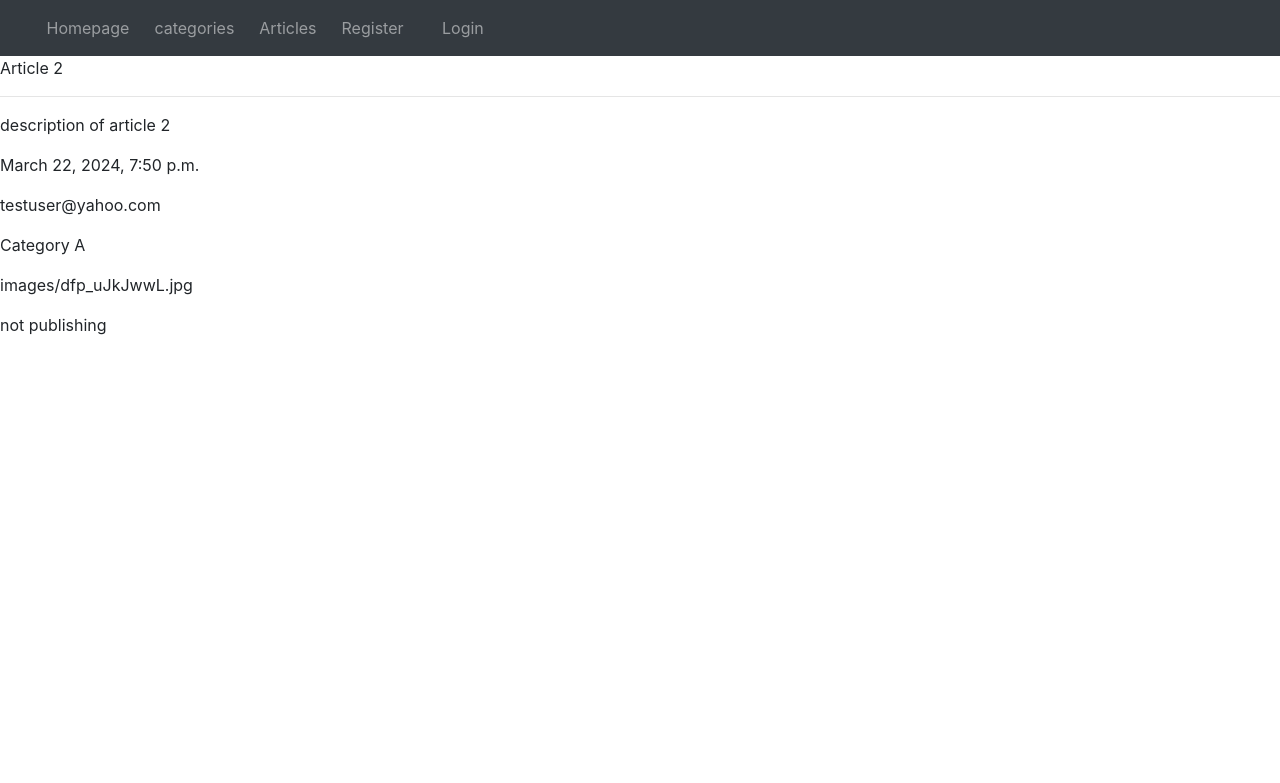
After one commit to notSoRandom15/newsroom_project, a Django app: page /article_detail/2/ in a window 1280 px wide. The commit adds this page. Shown: the top 783 px of the page. Run offline with Django 5.2, Linux system fonts and the light colour scheme; data comes from the database, SQL or seed files in the repository; both versions use the stored data as it was after the commit.

Commit message:
articles

```diff
--- a/content/admin.py
+++ b/content/admin.py
@@ -1,5 +1,7 @@
 from django.contrib import admin
-from .models import Category
+from .models import Category, Tags, Articles
 
 
 admin.site.register(Category)
+admin.site.register(Tags)
+admin.site.register(Articles)
--- a/content/models.py
+++ b/content/models.py
@@ -1,5 +1,6 @@
 from django.db import models
 import uuid
+from django.conf import settings
 
 
 class Category(models.Model):
@@ -13,3 +14,16 @@ class Category(models.Model):
 
     def __str__(self):
         return self.name
+
+class Tags(models.Model):
+    name = models.CharField(max_length=320)
+
+class Articles(models.Model):
+    title = models.CharField(max_length=500)
+    description = models.TextField()
+    upload_date = models.DateTimeField(auto_now_add=True)
+    author = models.ForeignKey(settings.AUTH_USER_MODEL, on_delete=models.CASCADE)
+    category = models.ForeignKey(Category, on_delete=models.CASCADE)
+    tags = models.ManyToManyField(Tags)
+    image = models.ImageField(upload_to='images/')
+    publishing = models.BooleanField(default=False)
--- a/content/urls.py
+++ b/content/urls.py
@@ -1,7 +1,9 @@
 from django.urls import path
-from .views import home, CategoryListView
+from .views import home, CategoryListView, ArticleListView, ArticleDetailView
 
 urlpatterns = [
     path('', home, name='home'),
     path("category/", CategoryListView.as_view(), name="category"),
+    path("articles/", ArticleListView.as_view(), name="articles"),
+    path("article_detail/<int:pk>/", ArticleDetailView.as_view(), name="article_detail"),
 ]
--- a/content/views.py
+++ b/content/views.py
@@ -1,6 +1,6 @@
 from django.shortcuts import render
-from django.views.generic import ListView
-from .models import Category
+from django.views.generic import ListView, DetailView
+from .models import Articles, Category
 
 def home(request):
     return render(request, 'home.html')
@@ -9,3 +9,13 @@ class CategoryListView(ListView):
     model = Category
     context_object_name = 'categories'
     template_name = 'content/category.html'
+
+class ArticleListView(ListView):
+    model = Articles
+    context_object_name = 'articles'
+    template_name = 'content/article_list.html'
+
+class ArticleDetailView(DetailView):
+    model = Articles
+    context_object_name = 'article'
+    template_name = 'content/article_detail.html'
--- /dev/null
+++ b/templates/content/article_detail.html
@@ -0,0 +1,19 @@
+{% extends "base.html" %}
+
+{% block title %}article details{% endblock title %}
+
+{% block content %}
+        {{ article.title }}
+        <hr>
+        <p>{{ article.description }}</p>
+        <p>{{ article.upload_date }}</p>
+        <p>{{ article.author }}</p>
+        <p>{{ article.category }}</p>
+        <p>{{ article.image }}</p>
+        {% if article.publishing %}
+            <p>publishing</p>
+        {% else %}
+        <p>not publishing</p>
+        {% endif %}
+
+{% endblock content %}
--- a/templates/navbar.html
+++ b/templates/navbar.html
@@ -30,6 +30,11 @@
           <li class="nav-item">
             <a class="nav-link" href="{% url 'category' %}">categories &nbsp; <i class="fa fa-home" aria-hidden="true"></i> </a>
           </li>
+
+          <li class="nav-item">
+            <a class="nav-link" href="{% url 'articles' %}">Articles &nbsp; <i class="fa fa-home" aria-hidden="true"></i> </a>
+          </li>
+
 
           {% if user.is_authenticated %}
 
```
Also changed, not shown: templates/content/article_list.html (added, +11 -0 lines), content/migrations/0002_tags_articles.py (added), content/migrations/0003_alter_articles_id_alter_tags_id.py (added), content/migrations/0004_alter_articles_id_alter_tags_id.py (added), db.sqlite3, media/images/dfp.jpg (added), media/images/dfp_uJkJwwL.jpg (added).
